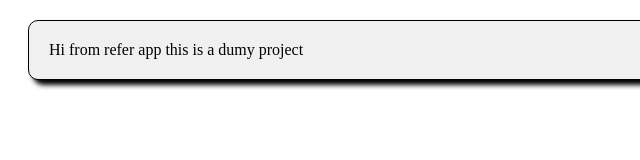
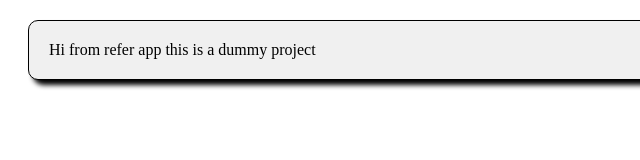
Before and after one commit to pavitar-rana/cli-demo, a plain HTML site: page index.html in a window 1280 px wide. Shown: the full height of the page, 0-640 px from the left. Drawn offline with Linux system fonts and the light colour scheme.

Commit message:
typo fix

```diff
--- a/index.html
+++ b/index.html
@@ -7,6 +7,6 @@
     <title>Document</title>
   </head>
   <body>
-    <div id="div1">Hi from refer app this is a dumy project</div>
+    <div id="div1">Hi from refer app this is a dummy project</div>
   </body>
 </html>
```
